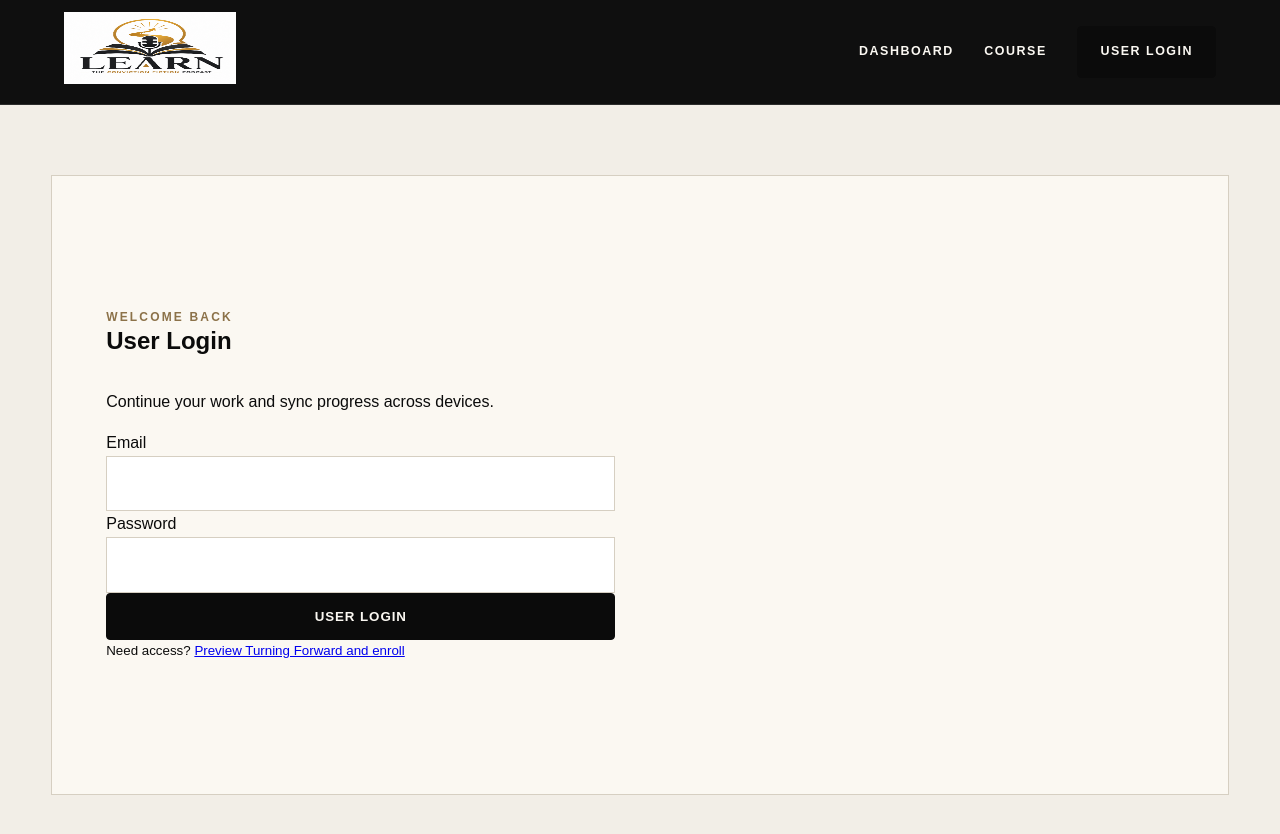
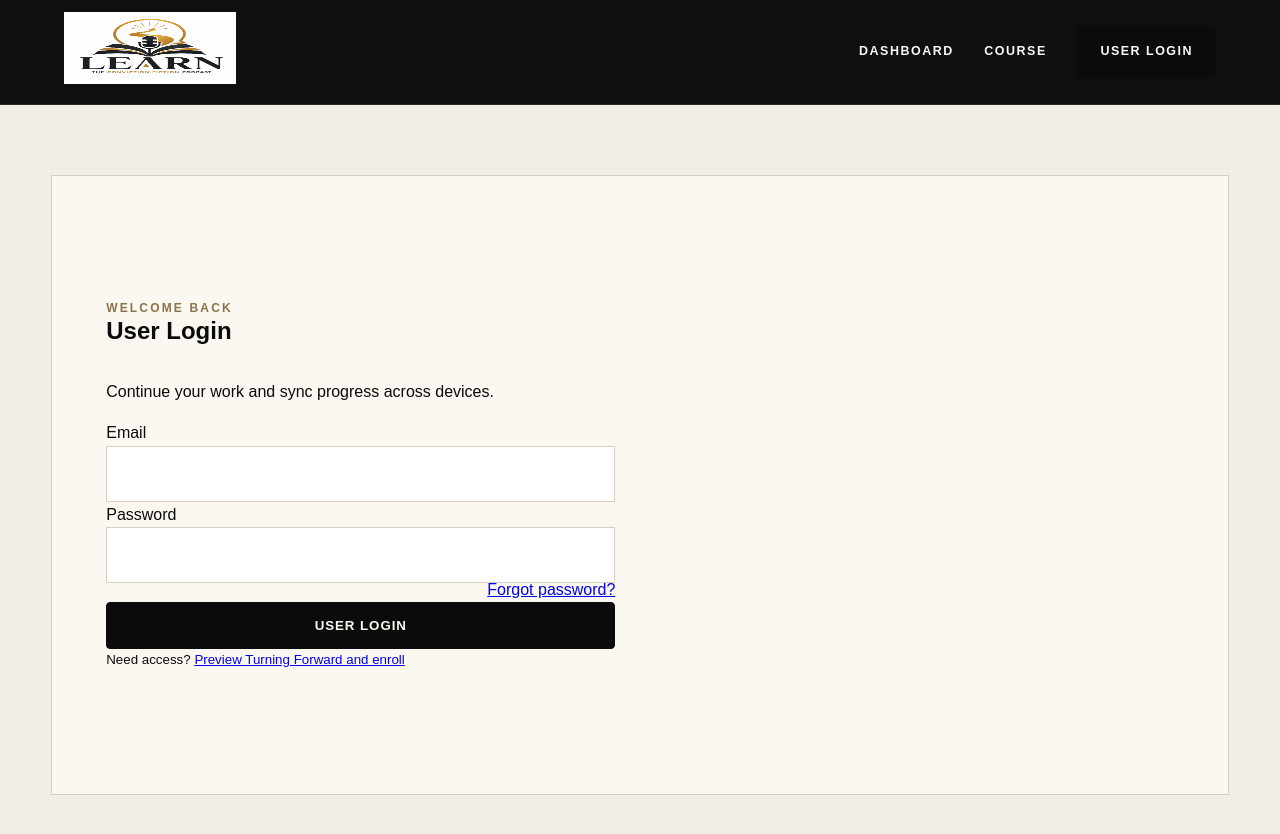
Before and after one commit to riversantoine93-dotcom/TCF-Learn, a Next.js app: page /login in a window 1280 px wide. Shown: the top 834 px of the page. Built offline with nearby package versions, Linux system fonts and the light colour scheme; no server answers.

Commit message:
Add forgot password link to user login

```diff
--- a/app/login/page.tsx
+++ b/app/login/page.tsx
@@ -8,5 +8,5 @@ import { supabase, isSupabaseConfigured } from "@/lib/supabase";
 export default function Login() {
  const router = useRouter(); const [email,setEmail]=useState(""); const [password,setPassword]=useState(""); const [message,setMessage]=useState(""); const [busy,setBusy]=useState(false);
  async function submit(e:FormEvent){e.preventDefault(); if(!supabase){setMessage("Supabase environment variables are missing.");return;} setBusy(true); const {error}=await supabase.auth.signInWithPassword({email,password}); setBusy(false); if(error)setMessage(error.message); else router.push("/dashboard");}
- return <main><Header/><section className="auth-shell"><form className="auth-card" onSubmit={submit}><span className="eyebrow">WELCOME BACK</span><h1>User Login</h1><p>Continue your work and sync progress across devices.</p>{!isSupabaseConfigured&&<div className="notice error">Supabase is not configured.</div>}{message&&<div className="notice">{message}</div>}<label>Email<input type="email" required value={email} onChange={e=>setEmail(e.target.value)}/></label><label>Password<input type="password" required value={password} onChange={e=>setPassword(e.target.value)}/></label><button className="button full" disabled={busy}>{busy?"Signing in…":"User Login"}</button><small>Need access? <Link href="/course/turning-forward">Preview Turning Forward and enroll</Link></small></form></section></main>;
+ return <main><Header/><section className="auth-shell"><form className="auth-card" onSubmit={submit}><span className="eyebrow">WELCOME BACK</span><h1>User Login</h1><p>Continue your work and sync progress across devices.</p>{!isSupabaseConfigured&&<div className="notice error">Supabase is not configured.</div>}{message&&<div className="notice">{message}</div>}<label>Email<input type="email" required value={email} onChange={e=>setEmail(e.target.value)}/></label><label>Password<input type="password" required value={password} onChange={e=>setPassword(e.target.value)}/></label><div style={{textAlign:"right",marginTop:"-6px"}}><Link href="/forgot-password">Forgot password?</Link></div><button className="button full" disabled={busy}>{busy?"Signing in…":"User Login"}</button><small>Need access? <Link href="/course/turning-forward">Preview Turning Forward and enroll</Link></small></form></section></main>;
 }
```
